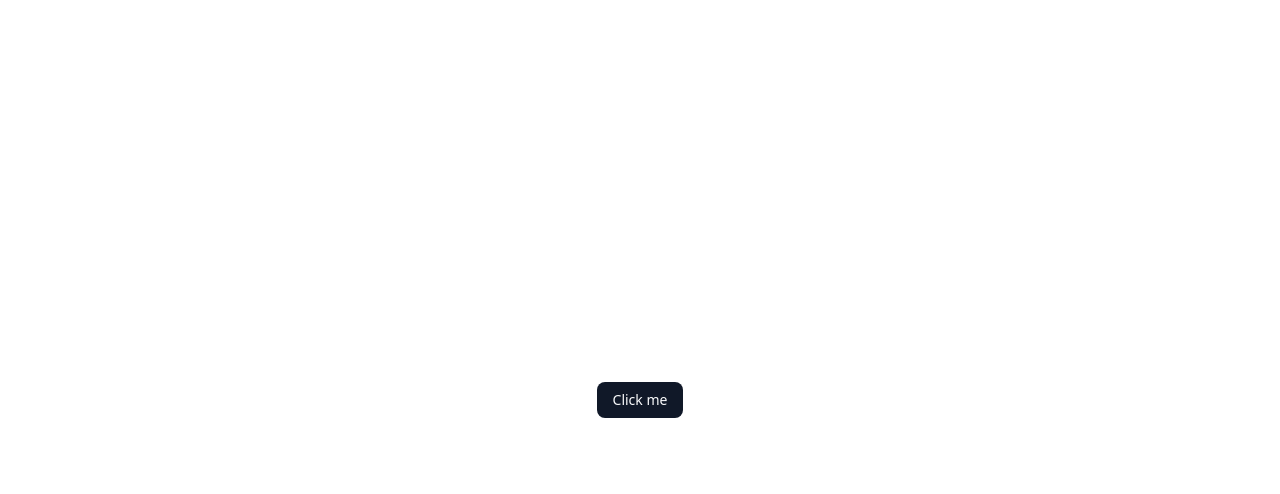
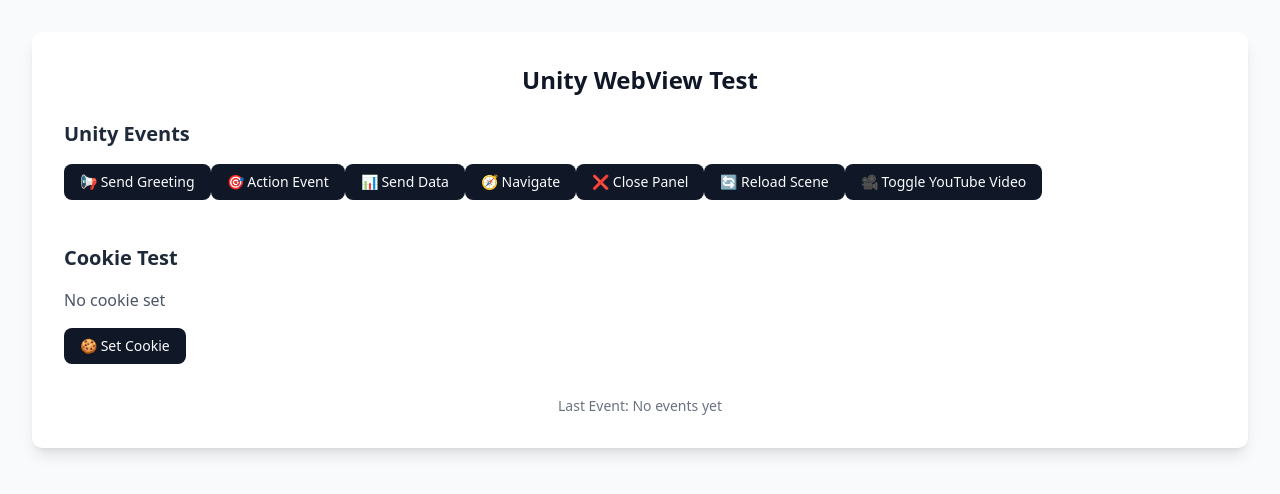
Before and after one commit to beaumont-maxence/webview-test, a React (Vite) app: page / in a window 1280 px wide. Shown: the top 494 px of the page. Built offline with nearby package versions, Linux system fonts and the light colour scheme.

Commit message:
feat: Making a sample page to test features of Unity webview

```diff
--- a/src/App.tsx
+++ b/src/App.tsx
@@ -1,10 +1,8 @@
-import { Button } from "@/components/ui/button"
+import SamplePage from "./components/SamplePage"
 
 function App() {
   return (
-    <div className="flex min-h-svh flex-col items-center justify-center">
-      <Button>Click me</Button>
-    </div>
+    <SamplePage />
   )
 }
 
--- /dev/null
+++ b/src/components/SamplePage.tsx
@@ -0,0 +1,141 @@
+import { useState } from 'react';
+import { Button } from './ui/button';
+
+declare global {
+  interface Window {
+    Unity?: {
+      call: (msg: string) => void;
+    };
+  }
+}
+
+
+function SamplePage() {
+    const [isLoading, setIsLoading] = useState<string | null>(null);
+    const [lastEvent, setLastEvent] = useState<string>('No events yet');
+    const [showVideo, setShowVideo] = useState(false);
+    const [cookieMessage, setCookieMessage] = useState('No cookie set');
+
+    const callUnity = async (eventType: string, data?: any) => {
+        setIsLoading(eventType);
+        setLastEvent(`Sending: ${eventType}`);
+
+        try {
+            const message = data ? JSON.stringify({ event: eventType, data }) : eventType;
+
+            if (window.Unity && window.Unity.call) {
+            window.Unity.call(message);
+            setLastEvent(`Sent: ${eventType}`);
+            } else {
+            console.log('Unity not available, message:', message);
+            setLastEvent('Unity not available - logged to console');
+            }
+        } catch (error) {
+            console.error('Error sending to Unity:', error);
+            setLastEvent('Error sending event');
+        } finally {
+            setTimeout(() => setIsLoading(null), 500);
+        }
+    };
+
+    const setCookie = () => {
+        document.cookie = "testCookie=HelloWorld; path=/; max-age=3600";
+        setCookieMessage('Cookie set: testCookie=HelloWorld');
+    };
+
+    return (
+        <div className="min-h-screen bg-gray-50 p-4 sm:p-6 md:p-8">
+            <div className="w-full bg-white rounded-lg shadow-lg p-6 sm:p-8">
+                <h1 className="text-3xl sm:text-2xl font-bold text-gray-900 mb-6 text-center">Unity WebView Test</h1>
+
+                <div className="mb-6 sm:mb-8">
+                    <h2 className="text-2xl sm:text-xl font-semibold text-gray-800 mb-4">Unity Events</h2>
+                    <div className="space-y-3">
+                        <Button
+                            onClick={() => callUnity('greeting', { message: 'Hello from React!', timestamp: Date.now() })}
+                            disabled={isLoading === 'greeting'}
+                        >
+                            {isLoading === 'greeting' ? 'Loading...' : '📢 Send Greeting'}
+                        </Button>
+
+                        <Button
+                            onClick={() => callUnity('action', { type: 'button_click', buttonId: 1, value: Math.random() })}
+                            variant="default"
+                            disabled={isLoading === 'action'}
+                        >
+                            {isLoading === 'action' ? 'Loading...' : '🎯 Action Event'}
+                        </Button>
+
+                        <Button
+                            onClick={() => callUnity('data_update', { player: { level: 5, score: 1250 }, items: ['sword', 'shield'] })}
+                            variant="default"
+                            disabled={isLoading === 'data_update'}
+                        >
+                            {isLoading === 'data_update' ? 'Loading...' : '📊 Send Data'}
+                        </Button>
+
+                        <Button
+                            onClick={() => callUnity('navigation', { target: 'main_menu', from: 'sample_panel' })}
+                            disabled={isLoading === 'navigation'}
+                        >
+                            {isLoading === 'navigation' ? 'Loading...' : '🧭 Navigate'}
+                        </Button>
+
+                        <Button
+                            onClick={() => callUnity('close_webview')}
+                            variant="default"
+                            disabled={isLoading === 'close_webview'}
+                        >
+                            {isLoading === 'close_webview' ? 'Loading...' : '❌ Close Panel'}
+                        </Button>
+
+                        <Button
+                            onClick={() => callUnity('reload_scene', { scene: 'current', preserveState: true })}
+                            variant="default"
+                            disabled={isLoading === 'reload_scene'}
+                        >
+                            {isLoading === 'reload_scene' ? 'Loading...' : '🔄 Reload Scene'}
+                        </Button>
+
+                        <Button
+                            onClick={() => setShowVideo(!showVideo)}
+                            variant="default"
+                        >
+                            🎥 Toggle YouTube Video
+                        </Button>
+                    </div>
+                </div>
+
+                {showVideo && (
+                    <div className="mb-6 sm:mb-8">
+                        <h2 className="text-2xl sm:text-xl font-semibold text-gray-800 mb-4">Embedded YouTube Video</h2>
+                        <div className="aspect-w-16 aspect-h-9">
+                            <iframe
+                                src="https://www.youtube.com/embed/F7pSikcoKIM"
+                                title="YouTube video player"
+                                frameBorder="0"
+                                allow="accelerometer; autoplay; clipboard-write; encrypted-media; gyroscope; picture-in-picture"
+                                allowFullScreen
+                                className="w-full h-64 sm:h-80 md:h-96 rounded-lg"
+                            ></iframe>
+                        </div>
+                    </div>
+                )}
+
+                <div className="mb-6 sm:mb-8">
+                    <h2 className="text-2xl sm:text-xl font-semibold text-gray-800 mb-4">Cookie Test</h2>
+                    <p className="text-gray-600 text-lg sm:text-base mb-4">{cookieMessage}</p>
+                    <Button onClick={setCookie} variant="default">
+                        🍪 Set Cookie
+                    </Button>
+                </div>
+
+                <div className="text-center text-gray-500 text-sm">
+                    Last Event: {lastEvent}
+                </div>
+            </div>
+        </div>
+    );
+};
+
+export default SamplePage;
```
